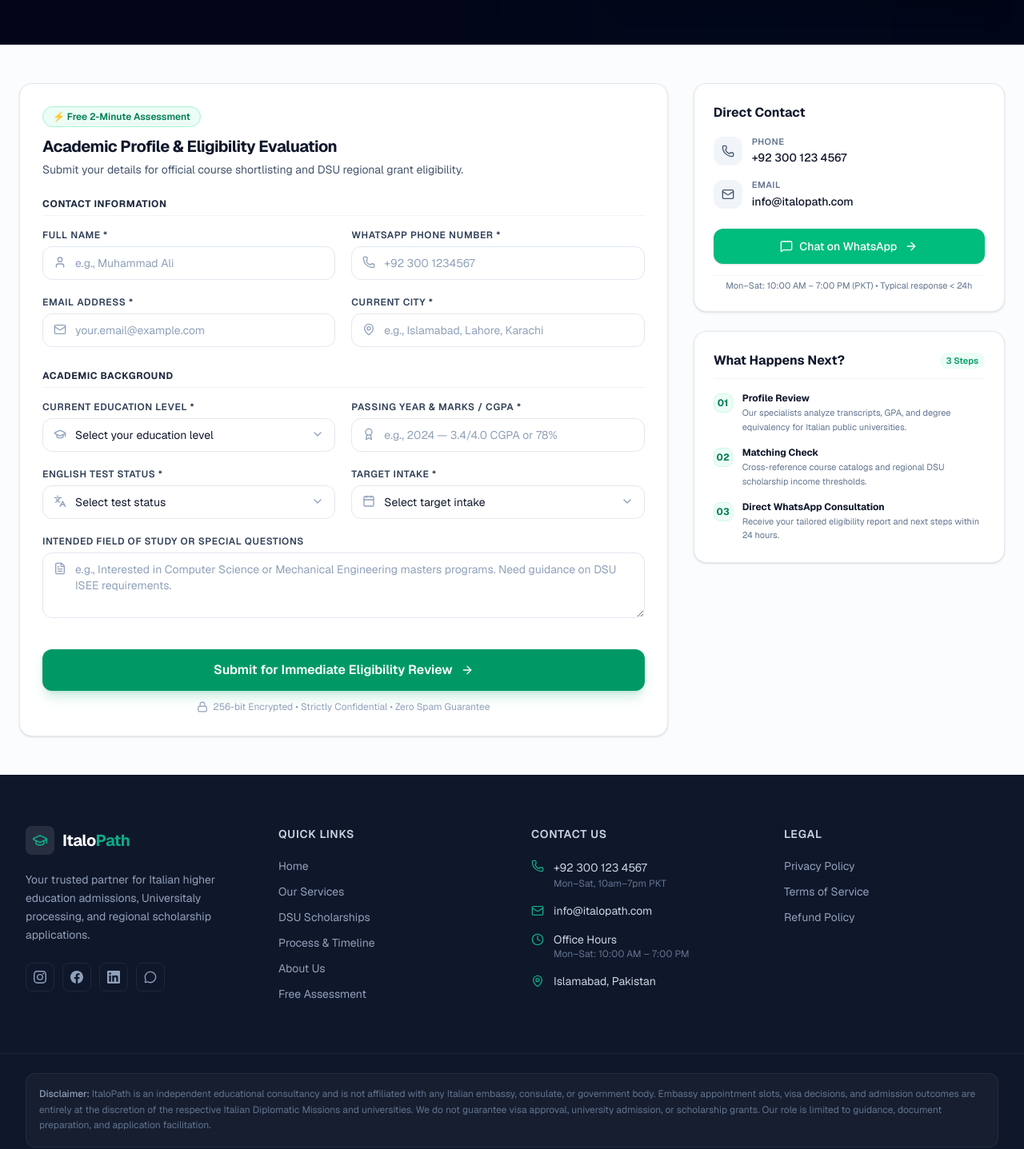
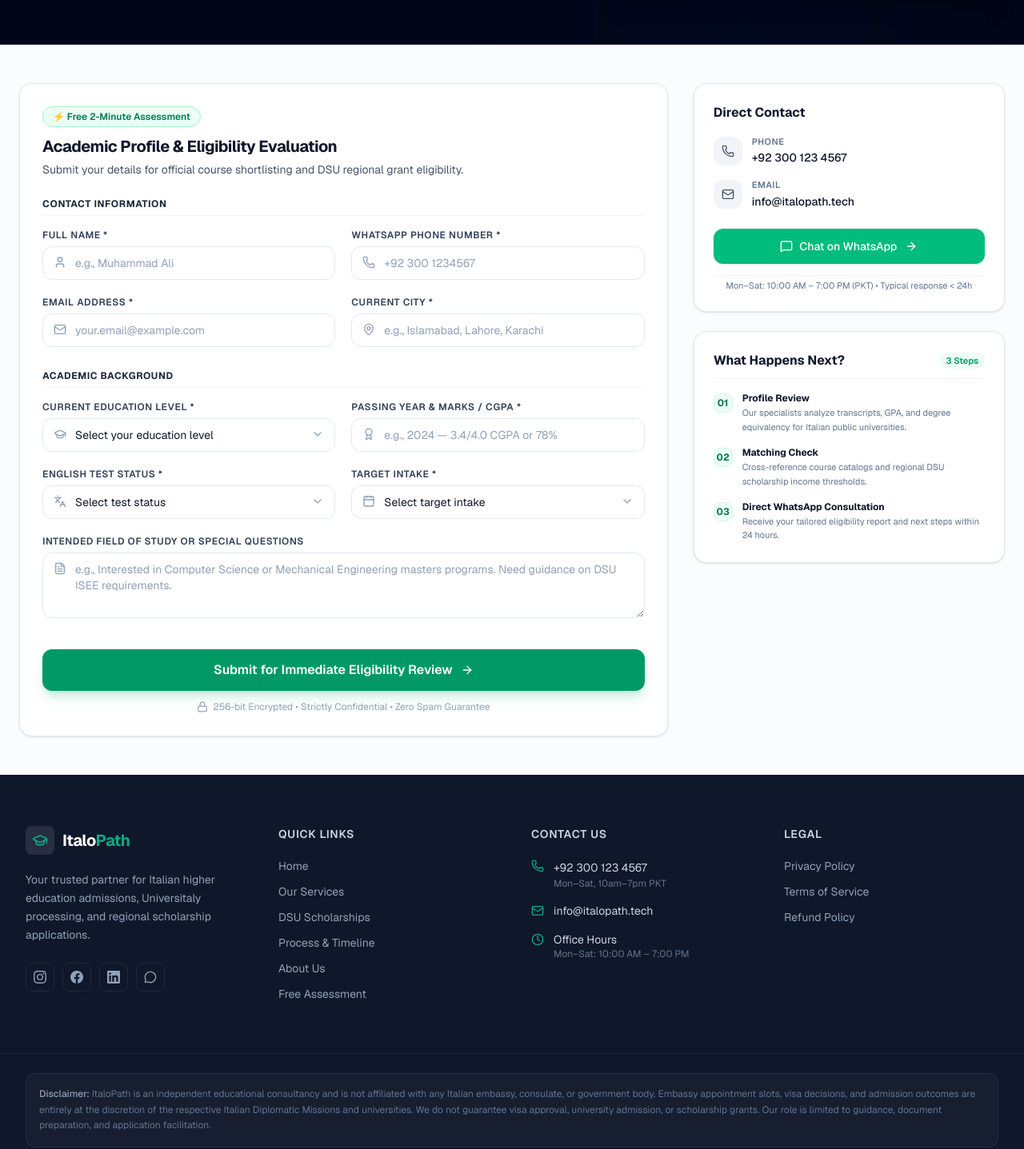
Before and after one commit to itshammadkhalil/italopath, a Next.js app: page /contact in a window 1280 px wide. Shown: the part 370-1807 px from the top of the page at 80% size. Built offline with nearby package versions, Linux system fonts and the light colour scheme.

Commit message:
chore: update email to info@italopath.tech, remove physical location, and set base domain to italopath.tech

```diff
--- a/src/app/contact/page.tsx
+++ b/src/app/contact/page.tsx
@@ -399,8 +399,8 @@
                   </div>
                   <div>
                     <p className="text-[11px] font-semibold text-slate-500 uppercase tracking-wider">Email</p>
-                    <a href="mailto:info@italopath.com" className="text-sm font-medium text-slate-900 hover:text-emerald-600 transition-colors">
-                      info@italopath.com
+                    <a href="mailto:info@italopath.tech" className="text-sm font-medium text-slate-900 hover:text-emerald-600 transition-colors">
+                      info@italopath.tech
                     </a>
                   </div>
                 </div>
--- a/src/app/layout.tsx
+++ b/src/app/layout.tsx
@@ -15,7 +15,7 @@
 });
 
 export const metadata: Metadata = {
-  metadataBase: new URL('https://italopath.com'),
+  metadataBase: new URL('https://italopath.tech'),
   title: {
     default: "ItaloPath | Italy Study Visa & DSU Scholarship Consultants",
     template: "%s | ItaloPath",
--- a/src/app/privacy-policy/page.tsx
+++ b/src/app/privacy-policy/page.tsx
@@ -225,10 +225,10 @@
                 For any questions, concerns, or data deletion requests regarding
                 this Privacy Policy, please contact us at{" "}
                 <a
-                  href="mailto:info@italopath.com"
+                  href="mailto:info@italopath.tech"
                   className="text-[#10A985] font-medium hover:underline"
                 >
-                  info@italopath.com
+                  info@italopath.tech
                 </a>
                 .
               </p>
--- a/src/app/refund-policy/page.tsx
+++ b/src/app/refund-policy/page.tsx
@@ -240,10 +240,10 @@
               <p className="text-slate-600 leading-relaxed">
                 All refund inquiries must be submitted in writing to{" "}
                 <a
-                  href="mailto:info@italopath.com"
+                  href="mailto:info@italopath.tech"
                   className="text-[#10A985] font-medium hover:underline"
                 >
-                  info@italopath.com
+                  info@italopath.tech
                 </a>{" "}
                 with the subject line &ldquo;Refund Request — [Your Name]&rdquo;.
                 We will respond within 5 business days.
--- a/src/app/robots.ts
+++ b/src/app/robots.ts
@@ -7,6 +7,6 @@
       allow: '/',
       disallow: '/api/',
     },
-    sitemap: 'https://italopath.com/sitemap.xml',
+    sitemap: 'https://italopath.tech/sitemap.xml',
   };
 }
--- a/src/app/sitemap.ts
+++ b/src/app/sitemap.ts
@@ -1,6 +1,6 @@
 import type { MetadataRoute } from 'next';
 
-const BASE_URL = 'https://italopath.com';
+const BASE_URL = 'https://italopath.tech';
 
 const routes = [
   '/',
--- a/src/app/terms-of-service/page.tsx
+++ b/src/app/terms-of-service/page.tsx
@@ -253,10 +253,10 @@
               <p className="text-slate-600 leading-relaxed">
                 For questions about these Terms of Service, contact us at{" "}
                 <a
-                  href="mailto:info@italopath.com"
+                  href="mailto:info@italopath.tech"
                   className="text-[#10A985] font-medium hover:underline"
                 >
-                  info@italopath.com
+                  info@italopath.tech
                 </a>
                 .
               </p>
--- a/src/components/Footer.tsx
+++ b/src/components/Footer.tsx
@@ -4,7 +4,6 @@
   Mail,
   Phone,
   Clock,
-  MapPin,
   ArrowUpRight,
   MessageCircle,
 } from "lucide-react";
@@ -126,8 +125,8 @@
               </li>
               <li className="flex items-start gap-3">
                 <Mail className="w-4 h-4 text-emerald mt-0.5 shrink-0" />
-                <a href="mailto:info@italopath.com" className="text-sm text-slate-300 hover:text-emerald-400 transition-colors">
-                  info@italopath.com
+                <a href="mailto:info@italopath.tech" className="text-sm text-slate-300 hover:text-emerald-400 transition-colors">
+                  info@italopath.tech
                 </a>
               </li>
               <li className="flex items-start gap-3">
@@ -136,10 +135,6 @@
                   <p className="text-sm text-slate-300">Office Hours</p>
                   <p className="text-xs text-slate-500">Mon–Sat: 10:00 AM – 7:00 PM</p>
                 </div>
-              </li>
-              <li className="flex items-start gap-3">
-                <MapPin className="w-4 h-4 text-emerald mt-0.5 shrink-0" />
-                <p className="text-sm text-slate-300">Islamabad, Pakistan</p>
               </li>
             </ul>
           </div>
```
